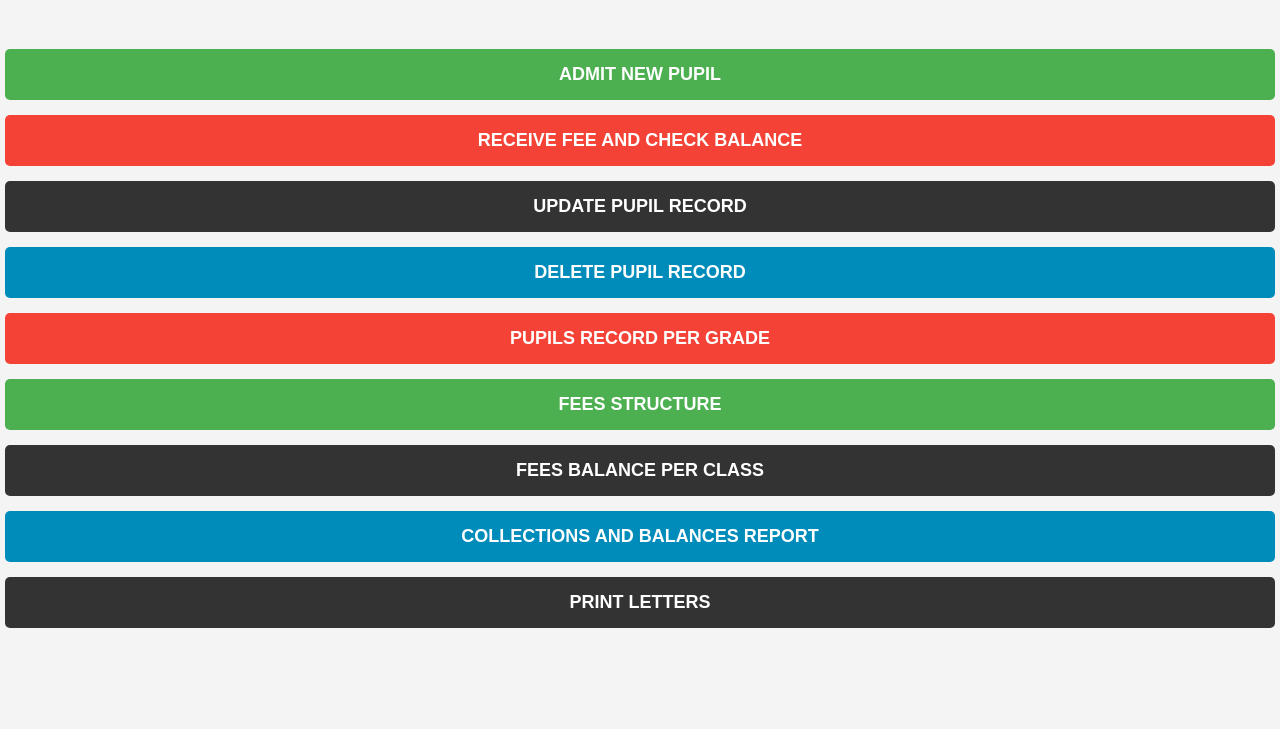
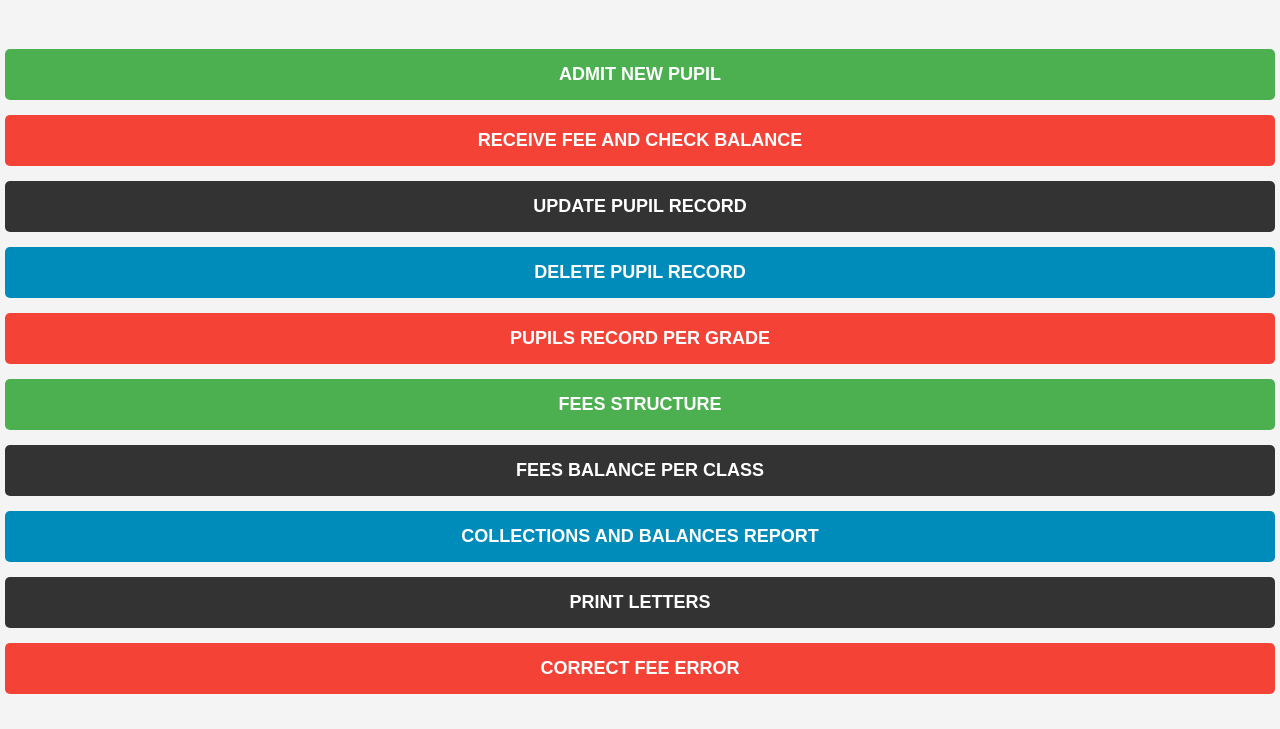
Before and after one commit to masomodigital/destiny-dashboard, a plain HTML site: page index.html in a window 1280 px wide. Shown: the part 83-812 px from the top of the page. Drawn offline with Linux system fonts and the light colour scheme.

Commit message:
Update index.html

```diff
--- a/index.html
+++ b/index.html
@@ -72,6 +72,7 @@
     <a href="https://script.google.com/macros/s/AKfycby6Fqzb1SuSjeRbYbse5lTfmB3o2e61anl5dRwXFagUZitDqOmgAtqtjpglh2epSLUk4g/exec" class="black-btn" target="_blank">FEES BALANCE PER CLASS</a>
     <a href="https://script.google.com/macros/s/AKfycbyx4t_S5pSDeRjc93W5jYog0BsD7LxehKjccG1-tSsZeTw4pI9pbf9dH4jsVao00cZbOA/exec" class="blue-btn" target="_blank">COLLECTIONS AND BALANCES REPORT</a>
     <a href="https://script.google.com/a/macros/sherton.website/s/AKfycbxV_WWFLHxgnRfVDvCENC00XmNpZ5veF1sW9yeGlEOs3cCJsDbn2cWJCQkOz-ZuASjC6w/exec" class="black-btn" target="_blank">PRINT LETTERS</a>
+    <a href="https://script.google.com/macros/s/AKfycbxQb-LoCreW9Z9Bh5TiiEE3w-BZQTUbf7H_rUmQYU8p81Kp_MYDJc7nPXsV1lslvG4qTg/exec" class="red-btn" target="_blank">CORRECT FEE ERROR</a>
   </div>
 
 </body>
```
